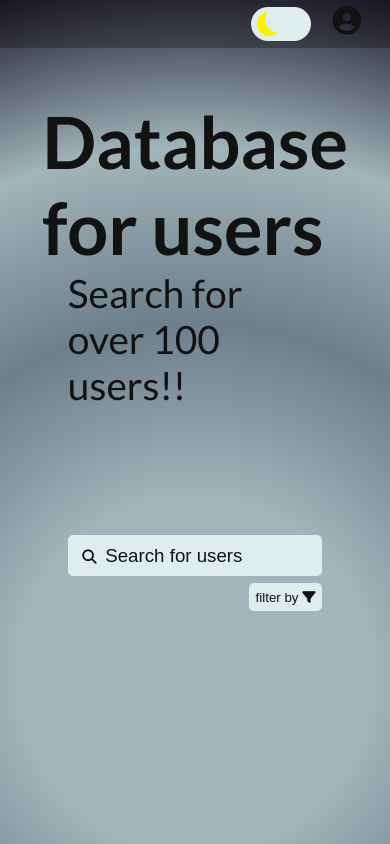
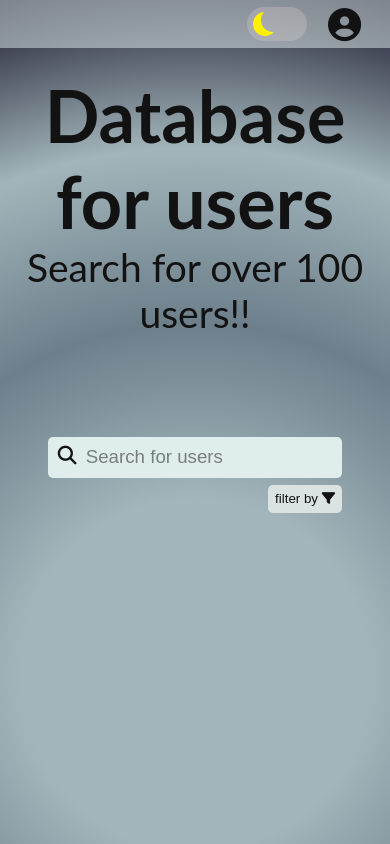
Before and after one commit to IlliaPikq/Admin-Console, a website built with webpack: page public/index.html in a window 390 px wide. Shown: the top 844 px of the page. Built offline with Linux system fonts and the light colour scheme; no server answers.

Commit message:
looking pretty now

```diff
--- a/public/index.html
+++ b/public/index.html
@@ -3,23 +3,16 @@
 <head>
     <meta charset="UTF-8">
     <meta name="viewport" content="width=device-width, initial-scale=1.0">
+    <meta name="description" content="UsersDB app search for users">
     <title>Admin Console</title>
-    <link rel="preconnect" href="https://fonts.googleapis.com">
-    <link rel="preconnect" href="https://fonts.gstatic.com" crossorigin>
-    <link href="https://fonts.googleapis.com/css2?family=Lato:wght@400;700;900&display=swap" rel="stylesheet">
-    <link rel="stylesheet" href="https://cdnjs.cloudflare.com/ajax/libs/font-awesome/6.4.0/css/all.min.css"
-        integrity="sha512-iecdLmaskl7CVkqkXNQ/ZH/XLlvWZOJyj7Yy7tcenmpD1ypASozpmT/E0iPtmFIB46ZmdtAc9eNBvH0H/ZpiBw=="
-        crossorigin="anonymous" referrerpolicy="no-referrer" />
     <link rel="stylesheet" href="./dist/global.css">
     <link rel="shortcut icon" href="app.ico" type="image/x-icon">
-
 </head>
-
 <body>
     <header>
-        <label class="switch">
-            <input type="checkbox">
-            <span class="slider"></span>
+        <label  for="checkbox" class="switch">
+            <input type="checkbox" id="checkbox">
+            <span class="slider" role="presentation"></span>
         </label>
         <i class="profile_icon cursor_active fa-solid fa-circle-user"></i>
     </header>
@@ -31,6 +24,7 @@
         <div class="page_container">
         <div class="searchBar_block">
             <div class="searchbar_wrapper">
+                <i class="fa-solid fa-magnifying-glass search_ico"></i>
                 <input class="searchBar" type="search" placeholder="Search for users">
             </div>
             <button class="filterBtn" onclick="document.querySelector('.filter_modal').show()">filter by <i
@@ -67,6 +61,14 @@
         </div>
     </main>
     <script src="./dist/bundle.js" type="module" defer></script>
+    <script defer>
+        const link = document.createElement('link');
+        link.rel = 'stylesheet';
+        link.href = 'https://cdnjs.cloudflare.com/ajax/libs/font-awesome/6.4.0/css/all.min.css';
+        link.integrity = 'sha512-iecdLmaskl7CVkqkXNQ/ZH/XLlvWZOJyj7Yy7tcenmpD1ypASozpmT/E0iPtmFIB46ZmdtAc9eNBvH0H/ZpiBw==';
+        link.crossOrigin = 'anonymous';
+        link.referrerPolicy = 'no-referrer';
+        document.head.appendChild(link);
+    </script>
 </body>
-
 </html>
--- a/src/js/fetchUsers.js
+++ b/src/js/fetchUsers.js
@@ -34,7 +34,7 @@ class Database {
         const loadBtn = document.querySelector('.loadMore');
         loadBtn.addEventListener('click', (e) => {
             e.target.remove();
-            database.loadUsers();
+            Databse.loadUsers();
         })
     }
 }
--- a/src/styles/global.scss
+++ b/src/styles/global.scss
@@ -3,6 +3,7 @@
 $sgap: 0.5em;
 $mgap: 1.5em;
 $borr: 5px;
+$padding: clamp(1em, 2vw, 4em);
 
 .page_container {
 	width: min(100%, 60em);
@@ -17,6 +18,7 @@ $borr: 5px;
 
 html.dark-mode {
 	--primaryClr: #121212;
+	--primaryClrRGB: 18, 18, 18;
 	--primaryClrLite: #181717;
 	--primaryClrUltraLite: #282b2b;
 	--bcgroundClr: #121212;
@@ -33,6 +35,7 @@ html.dark-mode {
 
 html.light-mode {
 	--primaryClr: #dfedec;
+	--primaryClrRGB: 223, 237, 236;
 	--primaryClrLite: #dae2e2;
 	--primaryClrUltraLite: #fcecec33;
 	--bcgroundClr: #a1b5ba;
@@ -57,16 +60,17 @@ html {
 	background-repeat: no-repeat;
 }
 
-$primaryColor: var(--primaryClr);
 
 header {
+	z-index: 100;
 	display: flex;
 	position: fixed;
 	left: 0;
 	top: 0;
 	width: 100%;
-	background-color: rgb(14, 13, 13, 0.3);
+	background-color: rgba(var(--primaryClrRGB), 0.5);
 	justify-content: flex-end;
+	align-items: center;
 	padding: $sgap 2em;
 	gap: 1.5em;
 
@@ -91,7 +95,7 @@ header {
 		position: absolute;
 		cursor: pointer;
 		inset: 0;
-		background-color: var(--primaryClr);
+		background-color: var(--primaryClrUltraLite);
 		transition: 0.5s;
 		border-radius: 30px;
 
@@ -121,7 +125,7 @@ header {
 	}
 
 	.profile_icon {
-		font-size: 2em;
+		font-size: 2.3em;
 		color: var(--secondaryClr);
 	}
 }
@@ -134,11 +138,8 @@ main {
 }
 
 .hero {
-	display: flex;
-	flex-direction: column;
-	align-items: center;
-	min-height: 60vh;
-	justify-content: center;
+	text-align: center;
+	margin-block: max(10vw, 5em);
 	color: var(--secondaryClr);
 }
 
@@ -147,7 +148,7 @@ main {
 }
 
 .hero_subtitle {
-	font-size: min(10vw, 3em);
+	font-size: min(10vw, 4em);
 }
 
 .searchBar_block {
@@ -165,8 +166,13 @@ main {
 	width: 100%;
 	margin: 0 auto;
 	border-radius: $borr;
-	padding: 0.5em 2em;
+	padding-block: 0.5em;
+	padding-left: 2em;
 	font-size: 1.3em;
+
+	&::placeholder {
+		opacity: .5;
+	}
 }
 
 .searchbar_wrapper {
@@ -175,23 +181,18 @@ main {
 	position: relative;
 }
 
-.searchbar_wrapper:before {
-	content: '\f002';
-	color: inherit;
-	font-family: 'Font Awesome 6 Free';
+.search_ico {
 	position: absolute;
-	top: 50%;
-	left: 1em;
-	transform: translateY(-50%);
-	display: inline-block;
-	font-weight: 900;
+	font-size: 1.3em;
+	top: .5em;
+	left: .5em;
 }
 
 .filterBtn {
 	outline: none;
 	border: none;
 	align-self: flex-end;
-	background-color: var(--primaryClr);
+	background-color: var(--primaryClrLite);
 	border-radius: $borr;
 	padding: $sgap;
 }
@@ -225,7 +226,11 @@ main {
 	}
 
 	.page_container {
-		width: 80%;
+		width: 90%;
+	}
+
+	.hero.page_container {
+		padding: 0;
 	}
 }
 
@@ -297,7 +302,7 @@ details[open] .details_arrow {
 	width: 100%;
 	justify-content: space-between;
 	border-radius: borr;
-	padding: 2em 3em;
+	padding: 2em $padding;
 	color: var(--secondaryClr);
 	background-color: var(--primaryClrLite);
 }
```
Also changed, not shown: public/dist/bundle.js, public/dist/global.css, 1 other file.
